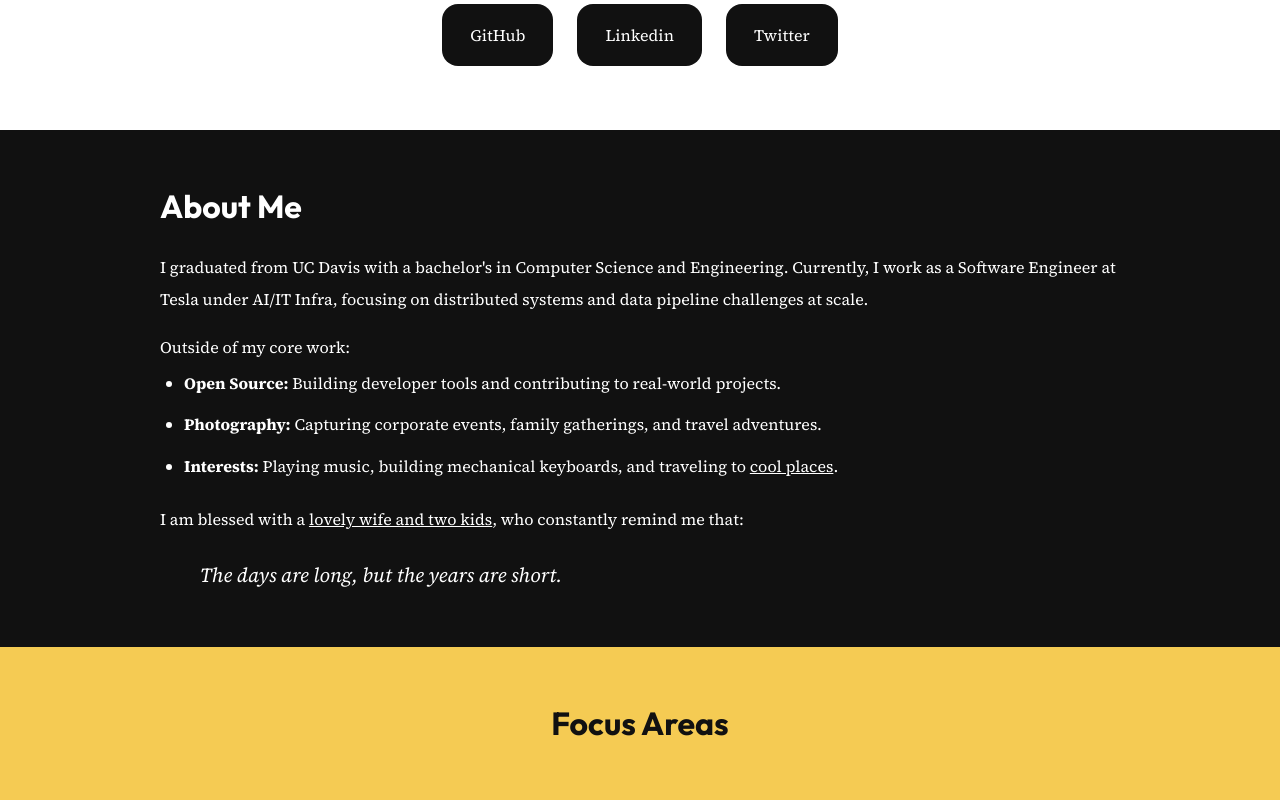
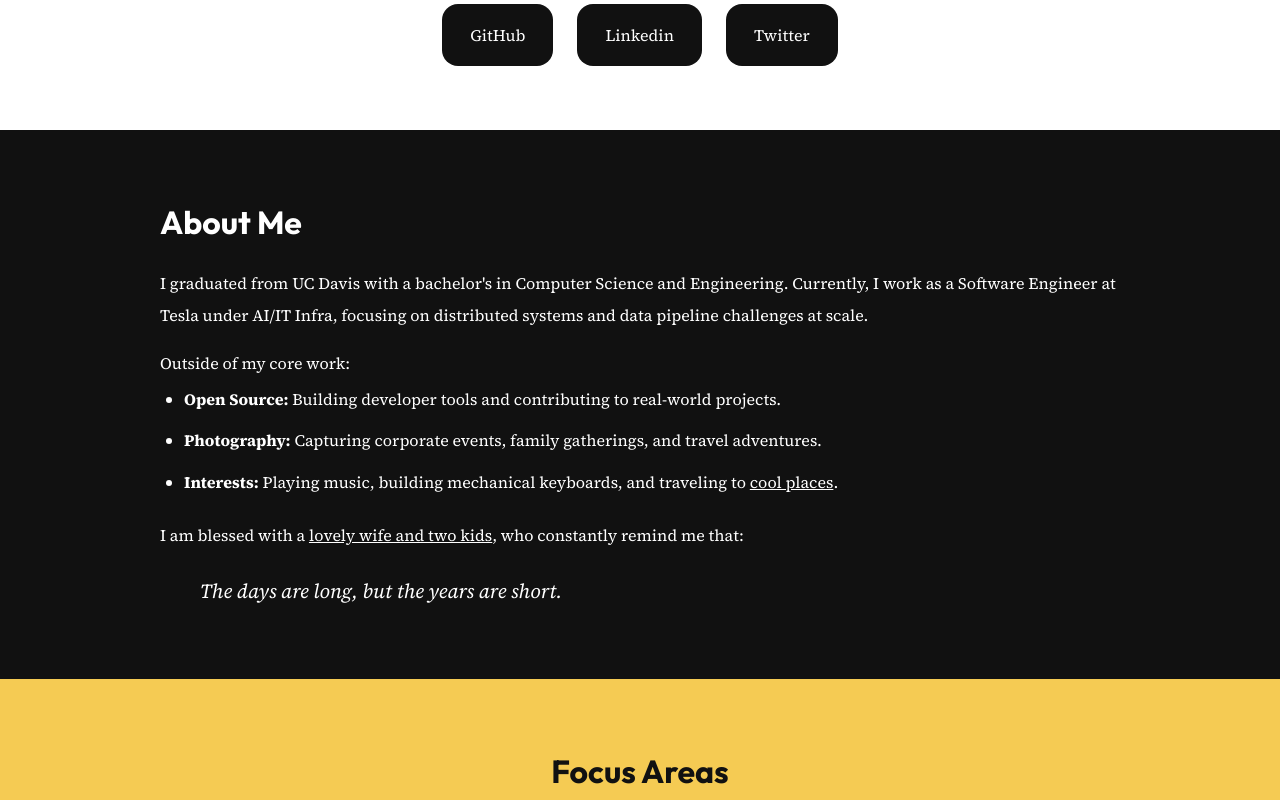
Before and after one commit to huangsam/huangsam.github.io, a SvelteKit app: page / in a window 1280 px wide. Shown: the part 560-1360 px from the top of the page. Built offline with nearby package versions, Linux system fonts and the light colour scheme.

Commit message:
Tweak section padding for large width

```diff
--- a/src/routes/style.css
+++ b/src/routes/style.css
@@ -24,7 +24,7 @@
   --space-2xl: 2rem;
 
   /* Section Padding */
-  --section-padding-y: 2em;
+  --section-padding-y: 3em;
   --section-padding-x: 10em;
 
   /* Transitions */
```
